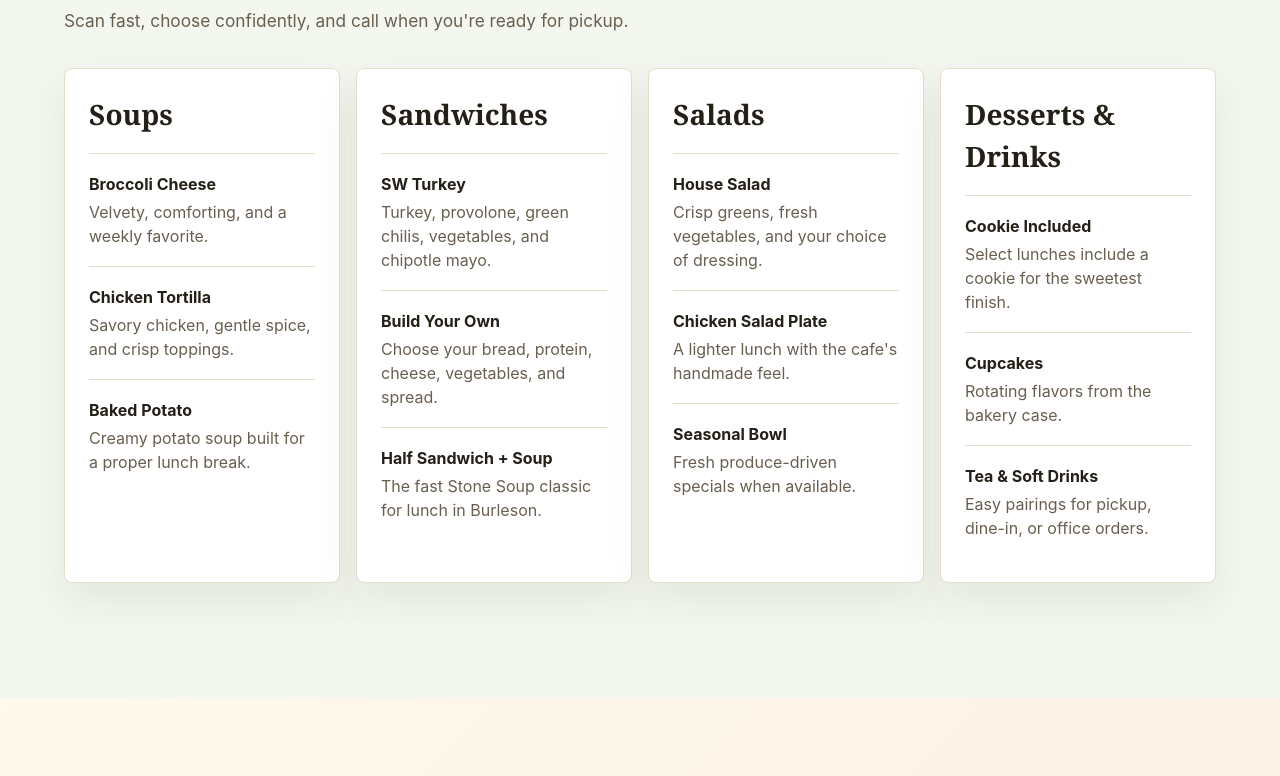
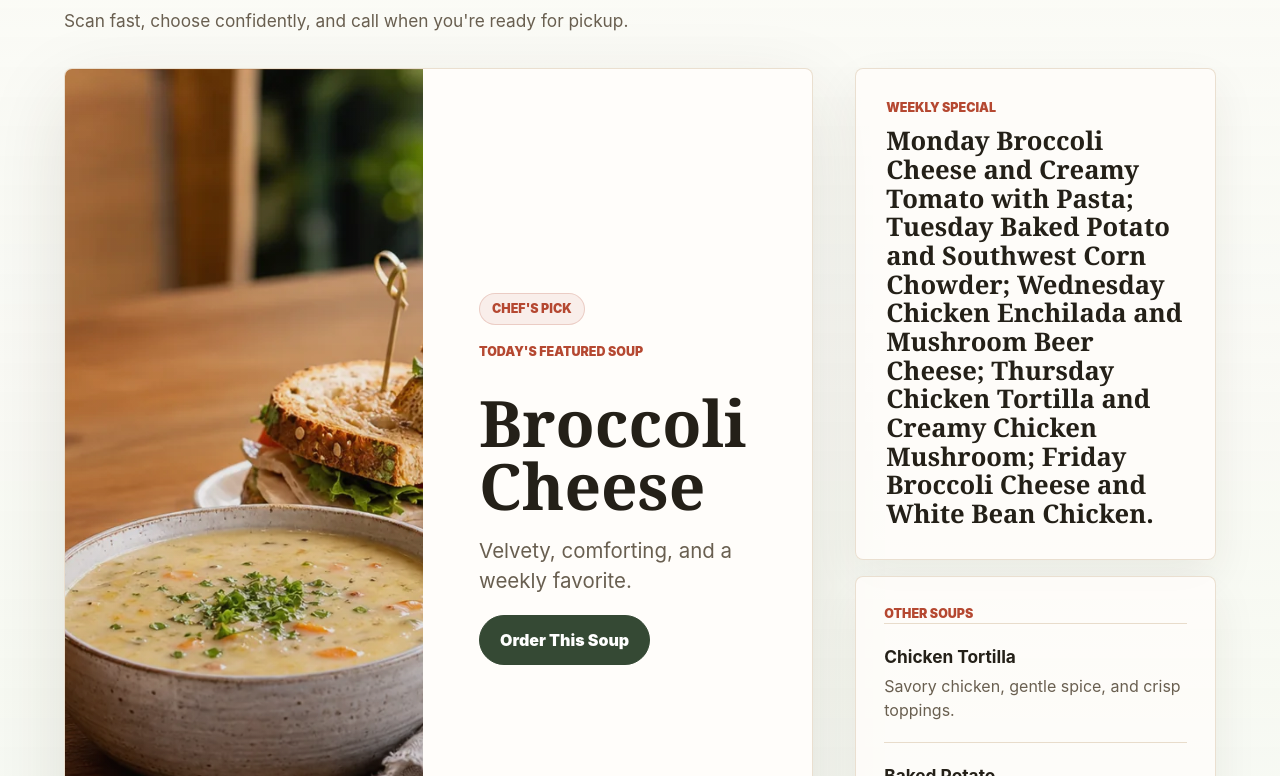
Before and after one commit to toinebrailsford-hue/stone-soup-cafe-burleson, a Next.js app: page / in a window 1280 px wide. Shown: the part 2484-3260 px from the top of the page. Built offline with nearby package versions, Linux system fonts and the light colour scheme.

Commit message:
Refine featured soup section

```diff
--- a/app/globals.css
+++ b/app/globals.css
@@ -352,7 +352,132 @@ dd {
 }
 
 .menu-section {
-  background: #f3f7ef;
+  overflow: hidden;
+  background:
+    linear-gradient(180deg, rgba(255, 253, 250, 0.72), rgba(243, 247, 239, 0.96)),
+    #f3f7ef;
+}
+
+.soup-showcase {
+  display: grid;
+  grid-template-columns: minmax(0, 1.35fr) minmax(280px, 0.65fr);
+  gap: clamp(18px, 4vw, 42px);
+  align-items: stretch;
+  margin-bottom: clamp(34px, 6vw, 70px);
+}
+
+.featured-soup-card {
+  display: grid;
+  grid-template-columns: minmax(280px, 0.92fr) minmax(0, 1fr);
+  min-height: 470px;
+  overflow: hidden;
+  border: 1px solid rgba(232, 220, 203, 0.9);
+  border-radius: 8px;
+  background: #fffdfa;
+  box-shadow: 0 28px 80px rgba(57, 42, 25, 0.13);
+  animation: rise-in 560ms ease both;
+}
+
+.featured-soup-photo {
+  min-height: 330px;
+  background:
+    linear-gradient(180deg, rgba(36, 32, 24, 0), rgba(36, 32, 24, 0.18)),
+    url("/stone-soup-hero.webp") center / cover;
+}
+
+.featured-soup-copy {
+  display: flex;
+  flex-direction: column;
+  justify-content: center;
+  align-items: flex-start;
+  gap: 18px;
+  padding: clamp(28px, 5vw, 56px);
+}
+
+.featured-soup-copy h3 {
+  font-family: Georgia, "Times New Roman", serif;
+  font-size: clamp(2.6rem, 5vw, 5.2rem);
+  font-weight: 700;
+  line-height: 0.98;
+}
+
+.featured-soup-copy p:not(.eyebrow) {
+  max-width: 480px;
+  margin: 0;
+  color: var(--muted);
+  font-size: clamp(1.08rem, 1.6vw, 1.3rem);
+}
+
+.badge {
+  display: inline-flex;
+  align-items: center;
+  min-height: 32px;
+  border: 1px solid rgba(181, 72, 49, 0.2);
+  border-radius: 999px;
+  padding: 6px 12px;
+  background: rgba(181, 72, 49, 0.08);
+  color: var(--tomato);
+  font-size: 0.78rem;
+  font-weight: 900;
+  text-transform: uppercase;
+}
+
+.soup-sidebar {
+  display: grid;
+  gap: 16px;
+  animation: rise-in 700ms 80ms ease both;
+}
+
+.weekly-note,
+.other-soups {
+  border: 1px solid rgba(232, 220, 203, 0.9);
+  border-radius: 8px;
+  background: rgba(255, 253, 250, 0.78);
+  box-shadow: 0 18px 45px rgba(57, 42, 25, 0.07);
+}
+
+.weekly-note {
+  display: grid;
+  gap: 10px;
+  padding: clamp(22px, 3vw, 30px);
+}
+
+.weekly-note span,
+.mini-heading {
+  margin: 0;
+  color: var(--tomato);
+  font-size: 0.78rem;
+  font-weight: 900;
+  text-transform: uppercase;
+}
+
+.weekly-note strong {
+  font-family: Georgia, "Times New Roman", serif;
+  font-size: clamp(1.35rem, 2vw, 2rem);
+  line-height: 1.12;
+}
+
+.other-soups {
+  padding: clamp(20px, 3vw, 28px);
+}
+
+.quiet-soup {
+  display: grid;
+  gap: 4px;
+  padding: 20px 0;
+  border-top: 1px solid var(--line);
+}
+
+.quiet-soup strong {
+  font-size: 1.08rem;
+}
+
+.quiet-soup span {
+  color: var(--muted);
+}
+
+.supporting-menu {
+  animation: rise-in 760ms 140ms ease both;
 }
 
 .menu-grid {
@@ -381,6 +506,18 @@ dd {
 
 .menu-item span {
   color: var(--muted);
+}
+
+@keyframes rise-in {
+  from {
+    opacity: 0;
+    transform: translateY(18px);
+  }
+
+  to {
+    opacity: 1;
+    transform: translateY(0);
+  }
 }
 
 .catering,
@@ -563,7 +700,9 @@ footer strong {
 @media (max-width: 980px) {
   .hero,
   .catering,
-  .about {
+  .about,
+  .soup-showcase,
+  .featured-soup-card {
     grid-template-columns: 1fr;
   }
 
@@ -579,6 +718,10 @@ footer strong {
   .menu-grid,
   .reviews {
     grid-template-columns: 1fr 1fr;
+  }
+
+  .menu-grid {
+    grid-template-columns: repeat(3, minmax(0, 1fr));
   }
 }
 
@@ -604,6 +747,36 @@ footer strong {
   .menu-grid,
   .reviews {
     grid-template-columns: 1fr;
+  }
+
+  .menu-section {
+    padding-top: 64px;
+  }
+
+  .soup-showcase {
+    gap: 14px;
+    margin-bottom: 34px;
+  }
+
+  .featured-soup-card {
+    min-height: auto;
+  }
+
+  .featured-soup-photo {
+    min-height: 260px;
+  }
+
+  .featured-soup-copy {
+    padding: 26px 22px 28px;
+  }
+
+  .featured-soup-copy .button {
+    width: 100%;
+  }
+
+  .weekly-note,
+  .other-soups {
+    background: rgba(255, 253, 250, 0.92);
   }
 
   .quick-strip {
@@ -634,6 +807,7 @@ footer strong {
   *,
   *::before,
   *::after {
+    animation: none !important;
     scroll-behavior: auto !important;
     transition: none !important;
   }
--- a/app/page.tsx
+++ b/app/page.tsx
@@ -144,6 +144,10 @@ export default async function Home() {
   const content = await getContent();
   const encodedAddress = encodeURIComponent("333 SW Wilshire Blvd Suite G Burleson TX 76028");
   const directionsUrl = `https://www.google.com/maps/search/?api=1&query=${encodedAddress}`;
+  const soupMenu = menu.find((group) => group.category === "Soups");
+  const supportingMenus = menu.filter((group) => group.category !== "Soups");
+  const featuredSoup = soupMenu?.items[0] ?? ["Broccoli Cheese", "Velvety, comforting, and a weekly favorite."];
+  const secondarySoups = soupMenu?.items.slice(1) ?? [];
 
   return (
     <main>
@@ -233,8 +237,38 @@ export default async function Home() {
           <h2>Built for lunch-hour clarity.</h2>
           <p>Scan fast, choose confidently, and call when you&apos;re ready for pickup.</p>
         </div>
-        <div className="menu-grid">
-          {menu.map((group) => (
+
+        <div className="soup-showcase" aria-labelledby="featured-soup-title">
+          <article className="featured-soup-card">
+            <div className="featured-soup-photo" aria-label="Creamy soup with sandwich and iced tea" />
+            <div className="featured-soup-copy">
+              <span className="badge">Chef&apos;s Pick</span>
+              <p className="eyebrow">Today&apos;s Featured Soup</p>
+              <h3 id="featured-soup-title">{featuredSoup[0]}</h3>
+              <p>{featuredSoup[1]}</p>
+              <a className="button primary" href="tel:+18174472989">Order This Soup</a>
+            </div>
+          </article>
+
+          <aside className="soup-sidebar" aria-label="Other soup options and weekly specials">
+            <div className="weekly-note">
+              <span>Weekly Special</span>
+              <strong>{content.soupOfWeek}</strong>
+            </div>
+            <div className="other-soups">
+              <p className="mini-heading">Other Soups</p>
+              {secondarySoups.map(([name, detail]) => (
+                <div className="quiet-soup" key={name}>
+                  <strong>{name}</strong>
+                  <span>{detail}</span>
+                </div>
+              ))}
+            </div>
+          </aside>
+        </div>
+
+        <div className="menu-grid supporting-menu">
+          {supportingMenus.map((group) => (
             <article className="menu-card" key={group.category}>
               <h3>{group.category}</h3>
               {group.items.map(([name, detail]) => (
```
